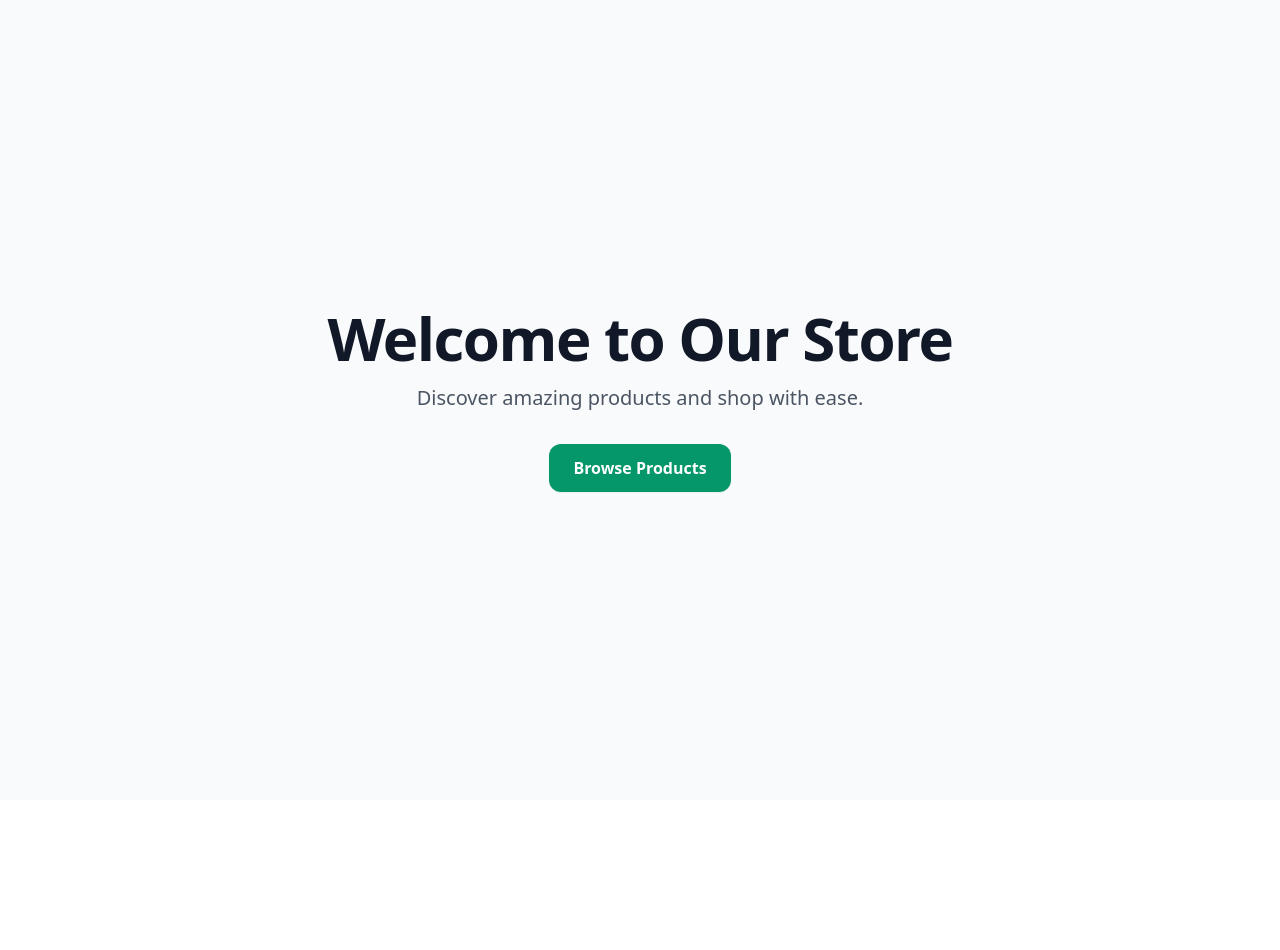
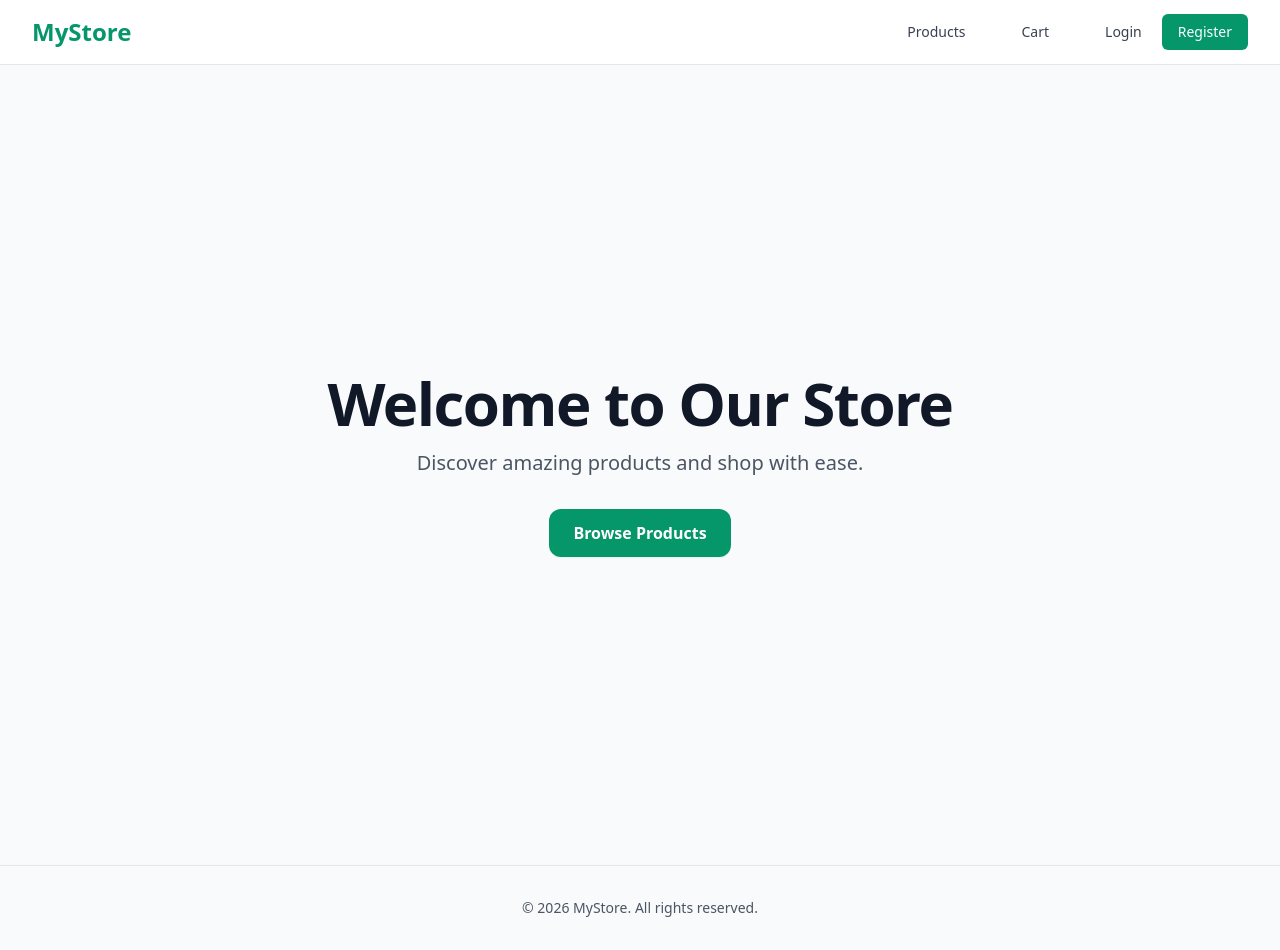
Before and after one commit to SuadAbrar/CodeAlpha_MERN-E-commerce-Store, a React app in the folder frontend/: page / in a window 1280 px wide. Before the commit the page ends 800 px from the top, so only its background shows below. Built offline with nearby package versions, Linux system fonts and the light colour scheme; the HTML template or start-up script is replaced by a standard one.

Commit message:
add navbar, layout, footer components

```diff
--- a/frontend/src/App.jsx
+++ b/frontend/src/App.jsx
@@ -9,12 +9,14 @@ import { CartProvider } from "./context/CartContext";
 import Cart from "./pages/Cart";
 import Checkout from "./pages/Checkout";
 import Orders from "./pages/Orders";
+import Layout from "./components/Layout";
 
 function App() {
   return (
     <AuthProvider>
       <CartProvider>
         <BrowserRouter>
+          <Layout>
             <Routes>
               <Route path="/" element={<Home />} />
               <Route path="/products" element={<Products />} />
@@ -25,6 +27,7 @@ function App() {
               <Route path="/checkout" element={<Checkout />} />
               <Route path="/orders" element={<Orders />} />
             </Routes>
+          </Layout>
         </BrowserRouter>
       </CartProvider>
     </AuthProvider>
--- /dev/null
+++ b/frontend/src/components/Footer.jsx
@@ -0,0 +1,15 @@
+const Footer = () => {
+  return (
+    <footer className="bg-gray-50 border-t border-gray-200 mt-auto">
+      <div className="max-w-7xl mx-auto px-4 sm:px-6 lg:px-8 py-8">
+        <div className="text-center">
+          <p className="text-gray-600 text-sm">
+            © 2026 MyStore. All rights reserved.
+          </p>
+        </div>
+      </div>
+    </footer>
+  );
+};
+
+export default Footer;
--- /dev/null
+++ b/frontend/src/components/Layout.jsx
@@ -0,0 +1,16 @@
+import Navbar from "./Navbar";
+import Footer from "./Footer";
+
+const Layout = ({ children }) => {
+  return (
+    <div className="min-h-screen flex flex-col">
+      <Navbar />
+      <main className="flex-1">
+        {children}
+      </main>
+      <Footer />
+    </div>
+  );
+};
+
+export default Layout;
--- a/frontend/src/components/Navbar.jsx
+++ b/frontend/src/components/Navbar.jsx
@@ -0,0 +1,95 @@
+import { useContext } from "react";
+import { Link, useNavigate } from "react-router-dom";
+import { AuthContext } from "../context/AuthContext";
+import { useCart } from "../context/CartContext";
+
+const Navbar = () => {
+  const { user, logout } = useContext(AuthContext);
+  const { cart } = useCart();
+  const navigate = useNavigate();
+
+  const handleLogout = () => {
+    logout();
+    navigate("/");
+  };
+
+  const cartItemCount = cart.reduce((total, item) => total + item.quantity, 0);
+
+  return (
+    <nav className="bg-white shadow-sm border-b border-gray-200">
+      <div className="max-w-7xl mx-auto px-4 sm:px-6 lg:px-8">
+        <div className="flex justify-between h-16">
+          {/* Logo */}
+          <div className="flex items-center">
+            <Link
+              to="/"
+              className="text-2xl font-bold text-emerald-600 hover:text-emerald-700 transition-colors"
+            >
+              MyStore
+            </Link>
+          </div>
+
+          {/* Navigation Links */}
+          <div className="flex items-center space-x-8">
+            <Link
+              to="/products"
+              className="text-gray-700 hover:text-emerald-600 px-3 py-2 rounded-md text-sm font-medium transition-colors"
+            >
+              Products
+            </Link>
+
+            <Link
+              to="/cart"
+              className="text-gray-700 hover:text-emerald-600 px-3 py-2 rounded-md text-sm font-medium transition-colors relative"
+            >
+              Cart
+              {cartItemCount > 0 && (
+                <span className="absolute -top-2 -right-2 bg-emerald-600 text-white text-xs rounded-full h-5 w-5 flex items-center justify-center">
+                  {cartItemCount}
+                </span>
+              )}
+            </Link>
+
+            {user && (
+              <Link
+                to="/orders"
+                className="text-gray-700 hover:text-emerald-600 px-3 py-2 rounded-md text-sm font-medium transition-colors"
+              >
+                Orders
+              </Link>
+            )}
+
+            {/* Auth Buttons */}
+            <div className="flex items-center space-x-4">
+              {user ? (
+                <button
+                  onClick={handleLogout}
+                  className="bg-emerald-600 text-white px-4 py-2 rounded-md text-sm font-medium hover:bg-emerald-700 transition-colors"
+                >
+                  Logout
+                </button>
+              ) : (
+                <div className="flex space-x-2">
+                  <Link
+                    to="/login"
+                    className="text-gray-700 hover:text-emerald-600 px-3 py-2 rounded-md text-sm font-medium transition-colors"
+                  >
+                    Login
+                  </Link>
+                  <Link
+                    to="/register"
+                    className="bg-emerald-600 text-white px-4 py-2 rounded-md text-sm font-medium hover:bg-emerald-700 transition-colors"
+                  >
+                    Register
+                  </Link>
+                </div>
+              )}
+            </div>
+          </div>
+        </div>
+      </div>
+    </nav>
+  );
+};
+
+export default Navbar;
```
Lines whose indentation alone changed are shown as unchanged.
